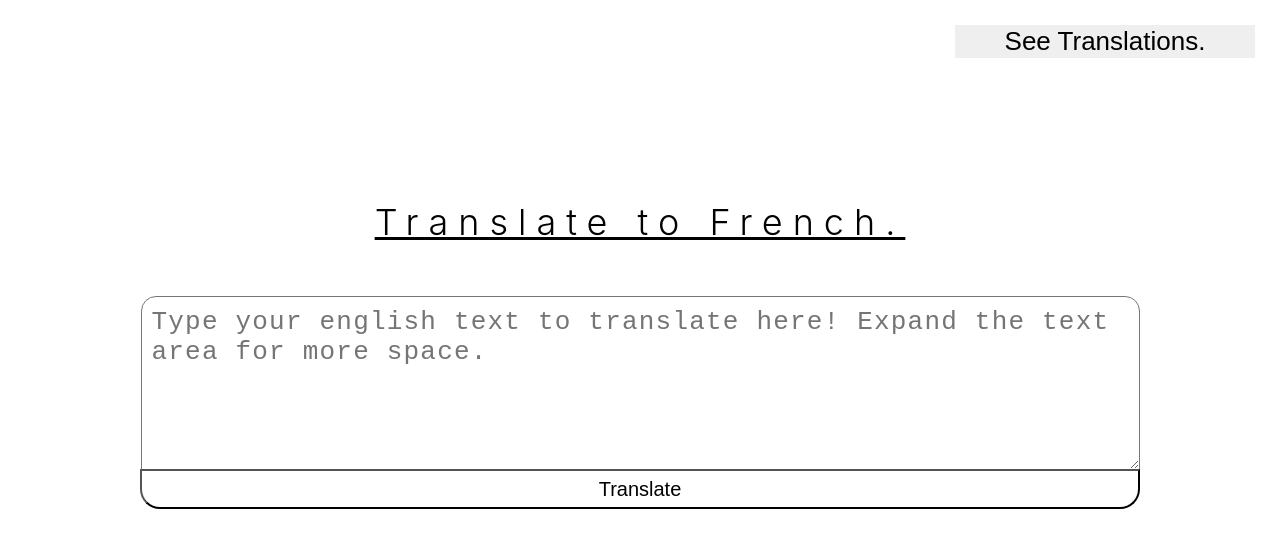
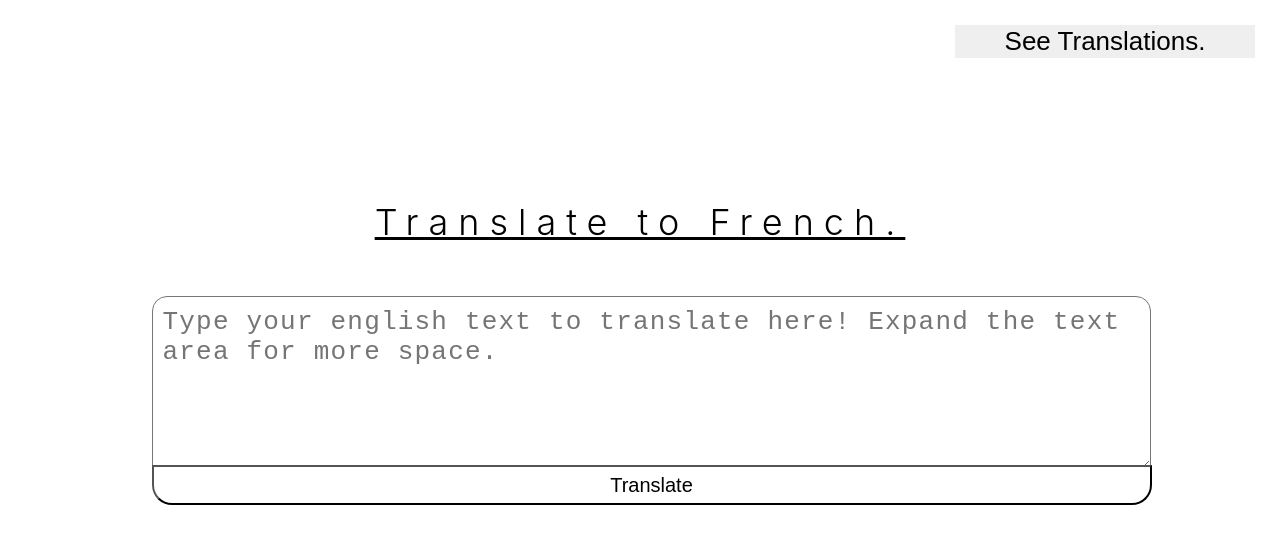
Before and after one commit to codexguajil/TranslateText, a React (Create React App) app: page / in a window 1280 px wide. Shown: the top 548 px of the page. Built offline with nearby package versions, Linux system fonts and the light colour scheme; no server answers.

Commit message:
Fix form container

```diff
--- a/src/components/Form/Form.scss
+++ b/src/components/Form/Form.scss
@@ -32,9 +32,10 @@
   }
 }
 
-#input-container {
+#input-cont {
   display: inline-flex;
   flex-direction: column;
+  margin: auto;
   width: 977px;
 }
 
--- a/src/containers/Phrase/Phrase.scss
+++ b/src/containers/Phrase/Phrase.scss
@@ -49,7 +49,7 @@
     transition: background-color 1s ease-out,
                 font-size .5s ease,
                 width .8s ease,
-                height .8s ease-in-out,
+                height .3s ease,
                 margin-top .5s ease,
                 border 1s ease-out,
                 border-radius 1s ease-in;
```
Also changed, not shown: 1 other file (tests, documents, lock files or other folders).
